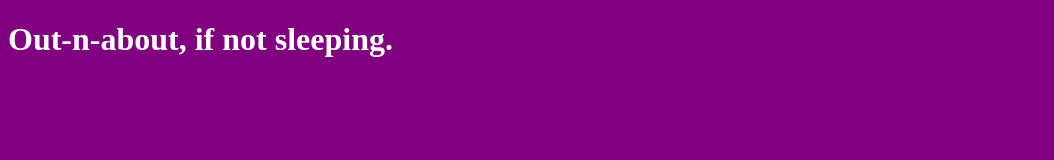
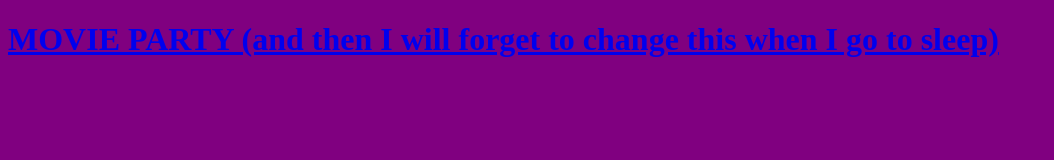
Before and after one commit to bkofford/bkofford.github.io, a plain HTML site: page index.html in a window 1280 px wide. Shown: the whole page, without its empty margins (0-1054 px from the left). Drawn offline with Linux system fonts and the light colour scheme.

Commit message:
Update index.html

```diff
--- a/index.html
+++ b/index.html
@@ -1,6 +1,6 @@
 <!DOCTYPE html>
 <html style="background-color: purple;">
 <body>
-<h1 style="color: white;">Out-n-about, if not sleeping.</h1>
+<h1 style="color: white;"><a href="http://movieparty.net/">MOVIE PARTY (and then I will forget to change this when I go to sleep)</a></h1>
 </body>
 </html>
```
